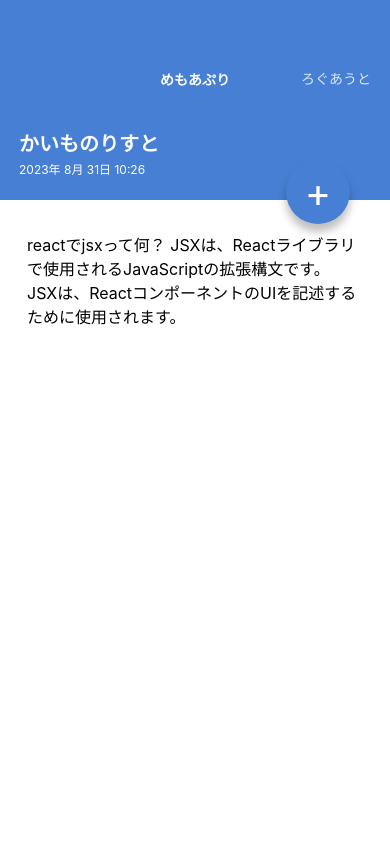
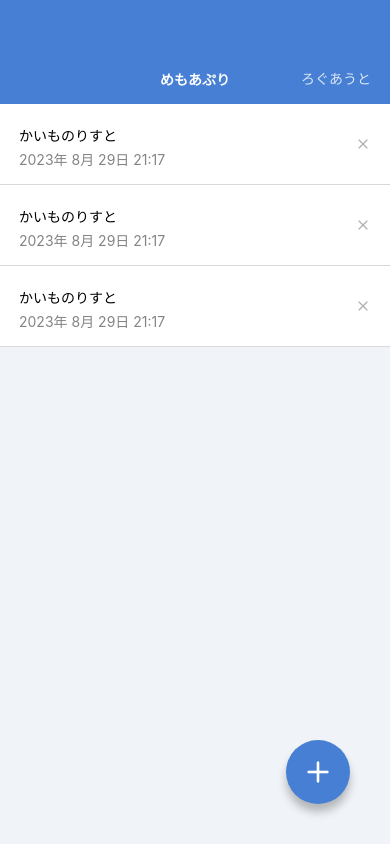
Before and after one commit to kmamk328/MemoApp2, a React Native app: screen / in a window 390 px wide. Built offline with nearby package versions, Linux system fonts and the light colour scheme.

Commit message:
Install @expo/vector-icons

```diff
--- a/App.jsx
+++ b/App.jsx
@@ -1,10 +1,10 @@
 import React from 'react';
 
 import MemoListScreen from './src/screens/MemoListScreen';
-import MemoDetailScreen from './src/screens/MemoDetailScreen';
+//import MemoDetailScreen from './src/screens/MemoDetailScreen';
 
 export default function App() {
   return (
-    <MemoDetailScreen />
+    <MemoListScreen />
   );
 }
--- a/package.json
+++ b/package.json
@@ -9,6 +9,7 @@
     "web": "expo start --web"
   },
   "dependencies": {
+    "@expo/vector-icons": "^10.2.1",
     "@expo/webpack-config": "^0.17.2",
     "expo": "^47.0.14",
     "expo-status-bar": "~1.6.0",
--- a/src/components/CircleButton.jsx
+++ b/src/components/CircleButton.jsx
@@ -1,19 +1,20 @@
 import React from 'react';
-import { View, Text, StyleSheet } from 'react-native';
+import { View, StyleSheet } from 'react-native';
 import { string, shape } from 'prop-types';
+import { Feather } from '@expo/vector-icons';
 
 export default function CircleButton(props) {
-  const { children, style } = props;
+  const { style, name } = props;
   return (
     <View style={[styles.circleButton, style]}>
-      <Text style={styles.circleButtonLabel}>{ children }</Text>
+      <Feather name={name} size={32} color="white" />
     </View>
   );
 }
 
 CircleButton.propTypes = {
-  children: string.isRequired,
   style: shape(),
+  name: string.isRequired,
 };
 
 CircleButton.defaultProps = {
--- a/src/components/MemoList.jsx
+++ b/src/components/MemoList.jsx
@@ -1,3 +1,4 @@
+import { Feather } from '@expo/vector-icons';
 import React from 'react';
 import { View, Text, StyleSheet } from 'react-native';
 
@@ -10,7 +11,7 @@
           <Text style={styles.memoListItemDate}>2023年 8月 29日 21:17</Text>
         </View>
         <View>
-          <Text>X</Text>
+          <Feather name="x" size={16} color="#B0B0B0" />
         </View>
       </View>
 
@@ -20,7 +21,7 @@
           <Text style={styles.memoListItemDate}>2023年 8月 29日 21:17</Text>
         </View>
         <View>
-          <Text>X</Text>
+          <Feather name="x" size={16} color="#B0B0B0" />
         </View>
       </View>
 
@@ -30,7 +31,7 @@
           <Text style={styles.memoListItemDate}>2023年 8月 29日 21:17</Text>
         </View>
         <View>
-          <Text>X</Text>
+          <Feather name="x" size={16} color="#B0B0B0" />
         </View>
       </View>
     </View>
--- a/src/screens/MemoDetailScreen.jsx
+++ b/src/screens/MemoDetailScreen.jsx
@@ -1,8 +1,10 @@
-import React from "react";
-import { View , ScrollView, Text, StyleSheet } from 'react-native';
+import React from 'react';
+import {
+  View, ScrollView, Text, StyleSheet,
+} from 'react-native';
 
-import AppBar from "../components/AppBar";
-import CircleButton from "../components/CircleButton";
+import AppBar from '../components/AppBar';
+import CircleButton from '../components/CircleButton';
 
 export default function MemoDetailScreen() {
   return (
@@ -19,7 +21,7 @@
           JSXは、ReactコンポーネントのUIを記述するために使用されます。
         </Text>
       </ScrollView>
-    <CircleButton style={{ top:160, bottom: 'auto' }}>+</CircleButton>
+      <CircleButton style={{ top: 160, bottom: 'auto' }} name="edit-2" />
     </View>
   );
 }
@@ -54,5 +56,5 @@
   memoText: {
     fontSize: 16,
     lineheight: 24,
-  }
+  },
 });
--- a/src/screens/MemoListScreen.jsx
+++ b/src/screens/MemoListScreen.jsx
@@ -10,7 +10,7 @@
     <View style={styles.container}>
       <AppBar />
       <MemoList />
-      <CircleButton>+</CircleButton>
+      <CircleButton name="plus" />
     </View>
   );
 }
```
Also changed, not shown: .eslintrc.json, 2 other files (tests, documents, lock files or other folders). Lines whose indentation alone changed are shown as unchanged.
